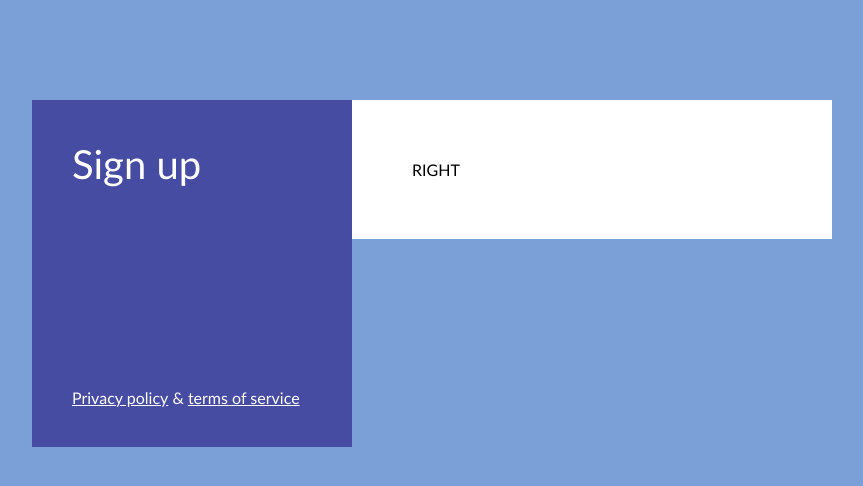
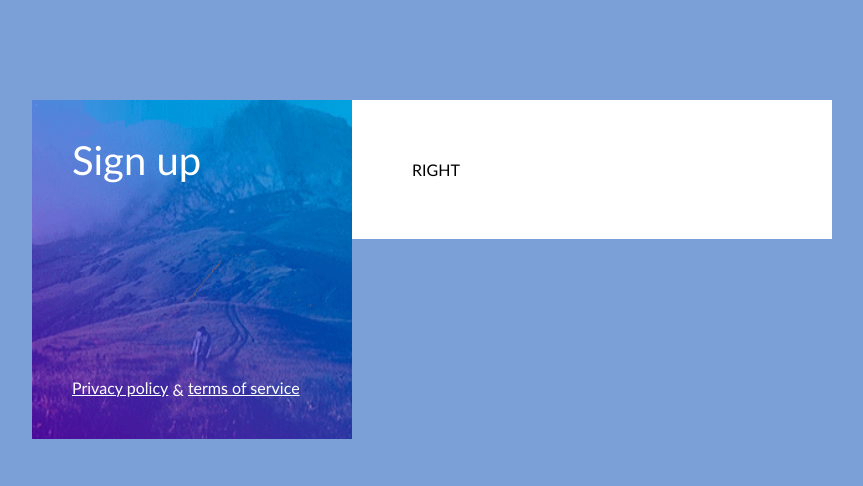
Before and after one commit to kauste/6-sign-up, a website: page index.html in a window 1280 px wide. Shown: the whole page, without its empty margins (208-1071 px from the left). Drawn offline with Linux system fonts and the light colour scheme.

Commit message:
left column background img

```diff
--- a/css/main.css
+++ b/css/main.css
@@ -25,17 +25,22 @@ body {
     width: 40%;
     padding: 40px;
     background-color: rgb(69, 76, 162);
+    background-image: url(../img/hill.png);
     float: left;
-    color: #fff
+    color: #fff;
+    background-position: center;
+    background-size:cover;
+    background-repeat: no-repeat;
 }
 
 
 .main-title {
 
-    font-weight:normal;
+    font-weight:100;
     font-size: 40px;
     width:100%;
-    margin-bottom:200px
+    margin-bottom:200px;
+    line-height:1em;
 }
 
 .bottom-links{
@@ -44,7 +49,8 @@ body {
 
 .bottom-links > .link {
     color: #fff;
-    display: inline-block
+    display: inline-block;
+    line-height:1em;
 }
 
 
--- a/index.html
+++ b/index.html
@@ -21,7 +21,7 @@
             <h1 class="main-title">Sign up</h1>
             <footer class="bottom-links">
                 <a class="link" href="#">Privacy policy </a>
-                &
+                &amp;
                 <a class="link" href="#">terms of service</a>
             </footer>
         </div>
```
Also changed, not shown: img/hill.png (added).
